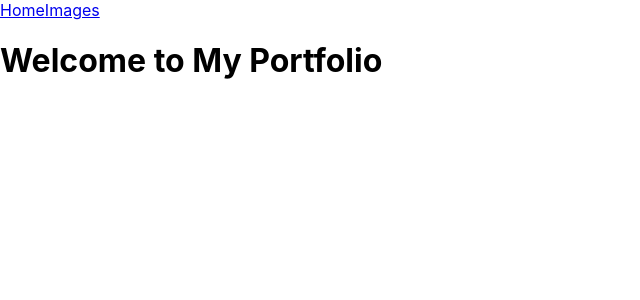
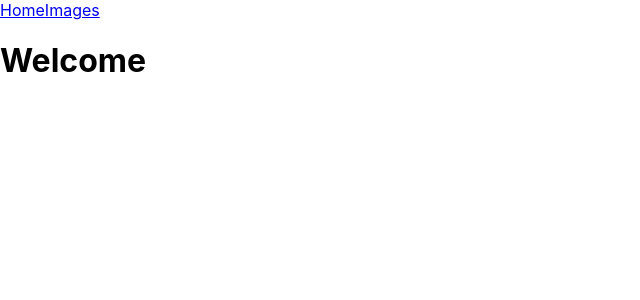
Before and after one commit to xepewout/Portfolio, a React (Create React App) app: page / in a window 1280 px wide. Shown: the top 300 px of the page, without its empty margins (0-640 px from the left). Built offline with nearby package versions, Linux system fonts and the light colour scheme.

Commit message:
Update App.js

```diff
--- a/src/App.js
+++ b/src/App.js
@@ -21,7 +21,7 @@ function App() {
 function HomePage() {
   return (
     <div>
-      <h1>Welcome to My Portfolio</h1>
+      <h1>Welcome</h1>
       {/* Additional content */}
     </div>
   );
@@ -35,7 +35,7 @@ function ImagesPage() {
           key={index}
           src={`https://nixon-s610.s3.us-west-1.amazonaws.com/DSCN` + String(index + 1).padStart(4, '0') + `.JPG`}
           alt={`DOES NOT EXIST ${index}`}
-          style={{ margin: '5px', width: '600px'}}
+          style={{ margin: '5px', width: '620px'}}
         />
       ))}
     </div>
```
